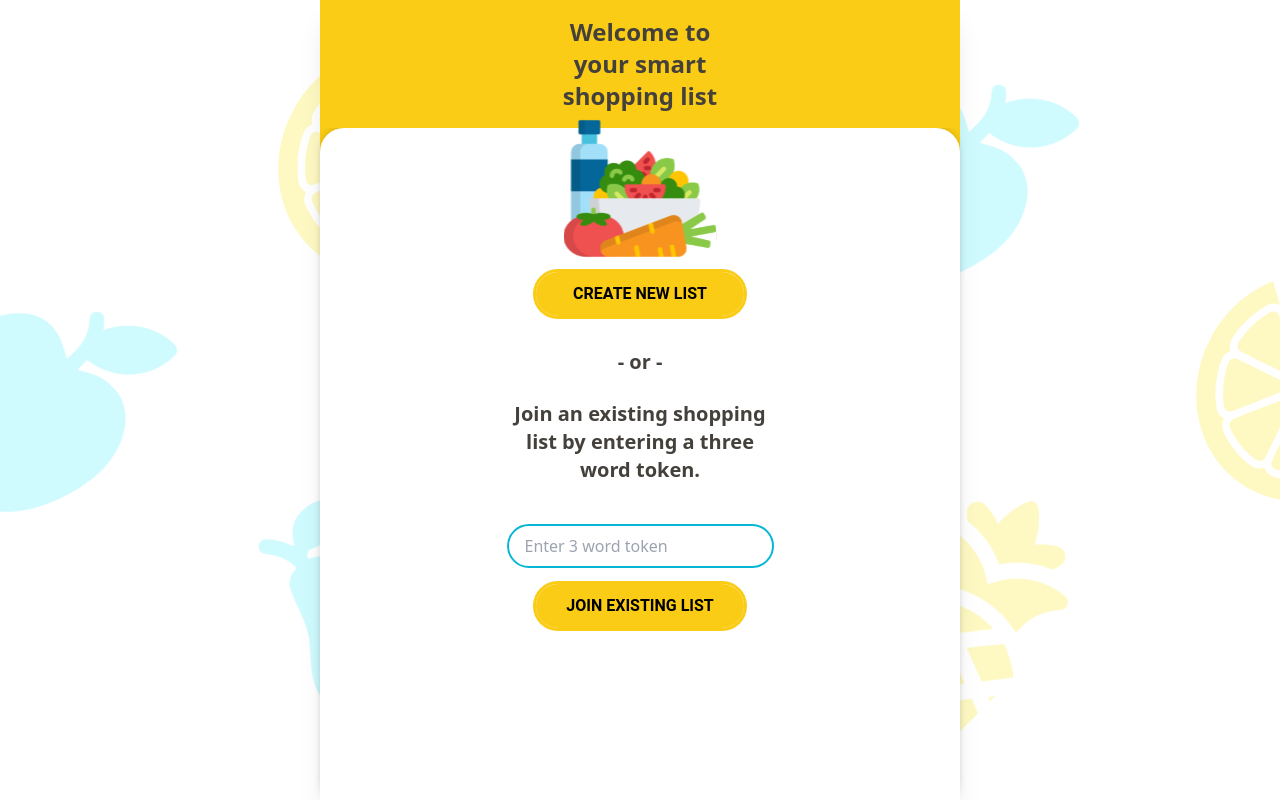
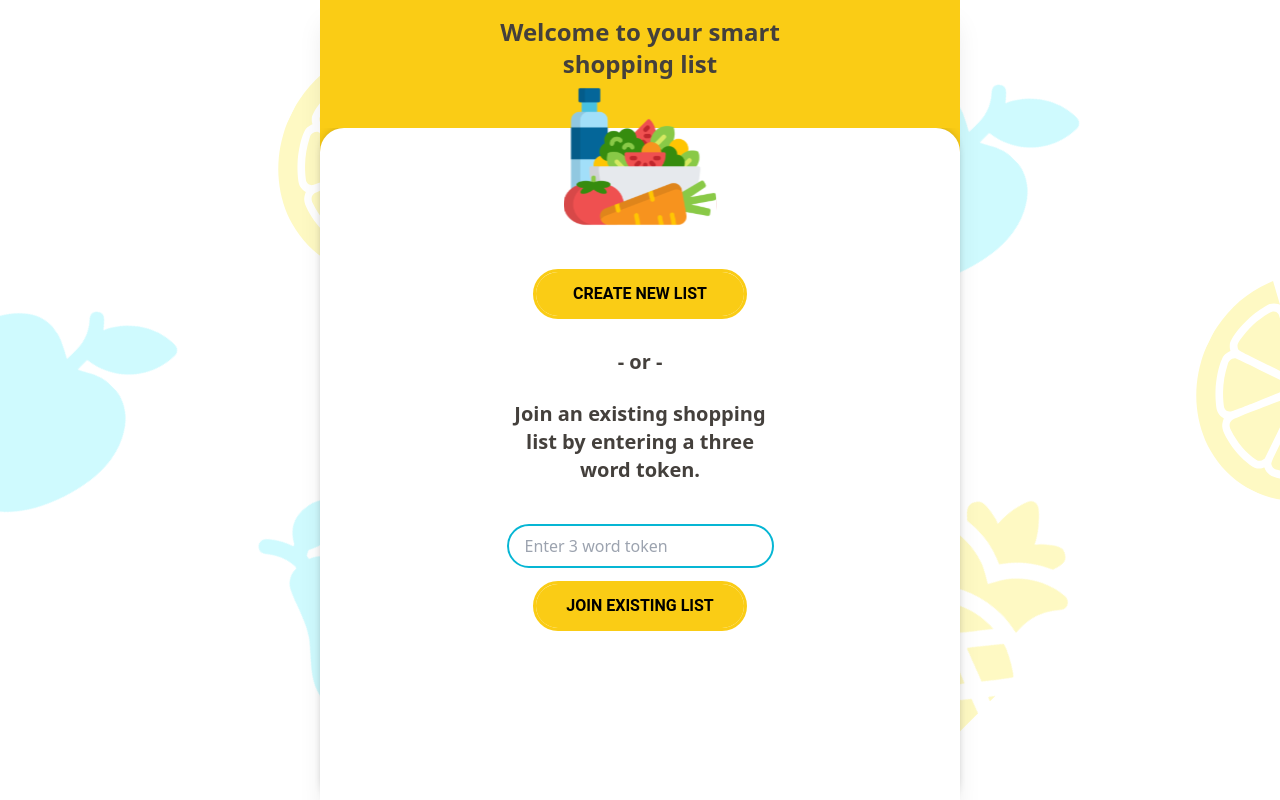
Before and after one commit to the-collab-lab/tcl-44-smart-shopping-list-1, a React (Create React App) app: page / in a window 1280 px wide. Built offline with nearby package versions, Linux system fonts and the light colour scheme.

Commit message:
fix title width

```diff
--- a/src/components/Header.js
+++ b/src/components/Header.js
@@ -3,8 +3,7 @@ const Header = ({ title, imageSrc, isHome }) => {
   let titleStyles;
   if (isHome) {
     headerStyles = 'bg-yellow-400 w-full text-center relative h-32';
-    titleStyles =
-      ' font-bold text-2xl w-1/4 mx-auto mt-4 w-1/2 lg:w-1/4 2xl:w-full';
+    titleStyles = 'font-bold text-2xl mx-auto mt-4 w-full lg:w-1/2 ';
   } else {
     headerStyles = 'bg-yellow-400 w-full flex justify-center';
     titleStyles = 'font-bold text-2xl mt-4 mr-4 pl-2 sm:pl-0';
```
